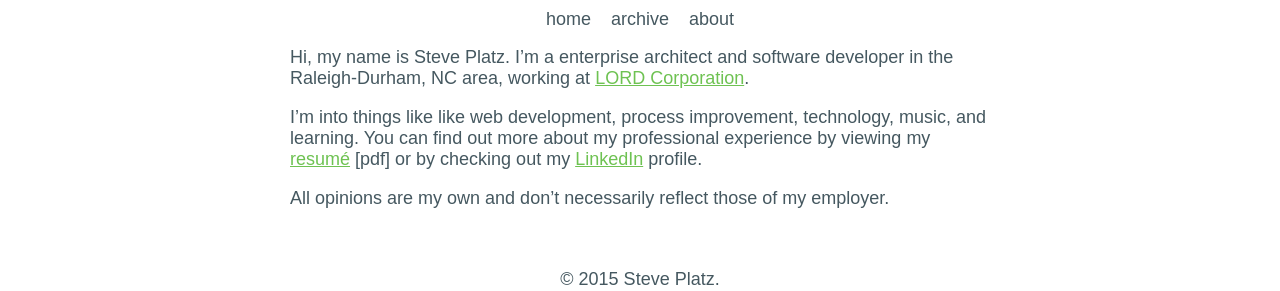
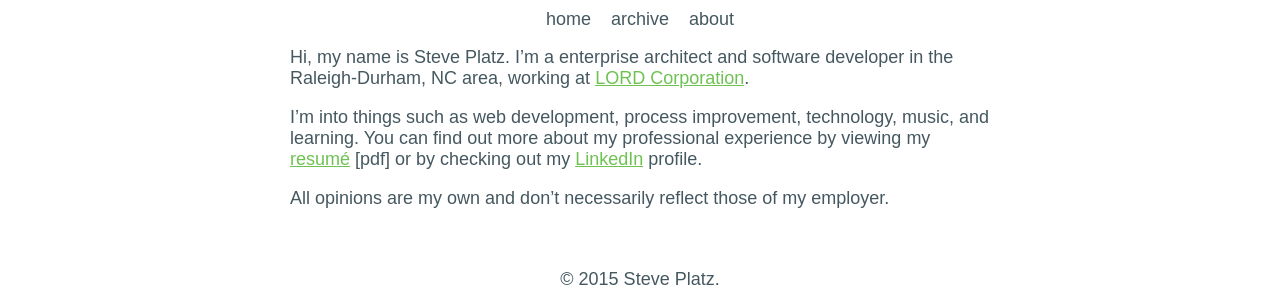
Before and after one commit to steveplatz/steveplatz.github.com, a Jekyll site: the page built from about.md, in a window 1280 px wide. Shown: the part 230-521 px from the top of the page. Built offline with Jekyll 4.4.1, drawn with Linux system fonts in a browser that asks for light colours.

Commit message:
Update about.md
Update verbiage

```diff
--- a/about.md
+++ b/about.md
@@ -6,6 +6,6 @@ description: Steve Platz's personal website and blog.
 
 Hi, my name is Steve Platz. I'm a enterprise architect and software developer in the Raleigh-Durham, NC area, working at [LORD Corporation](http://www.lord.com).
 
-I'm into things like like web development, process improvement, technology, music, and learning. You can find out more about my professional experience by viewing my [resum&eacute;](/files/resume.pdf) \[pdf\] or by checking out my [LinkedIn](http://www.linkedin.com/in/steveplatz) profile.
+I'm into things such as web development, process improvement, technology, music, and learning. You can find out more about my professional experience by viewing my [resum&eacute;](/files/resume.pdf) \[pdf\] or by checking out my [LinkedIn](http://www.linkedin.com/in/steveplatz) profile.
 
 All opinions are my own and don't necessarily reflect those of my employer.
```
